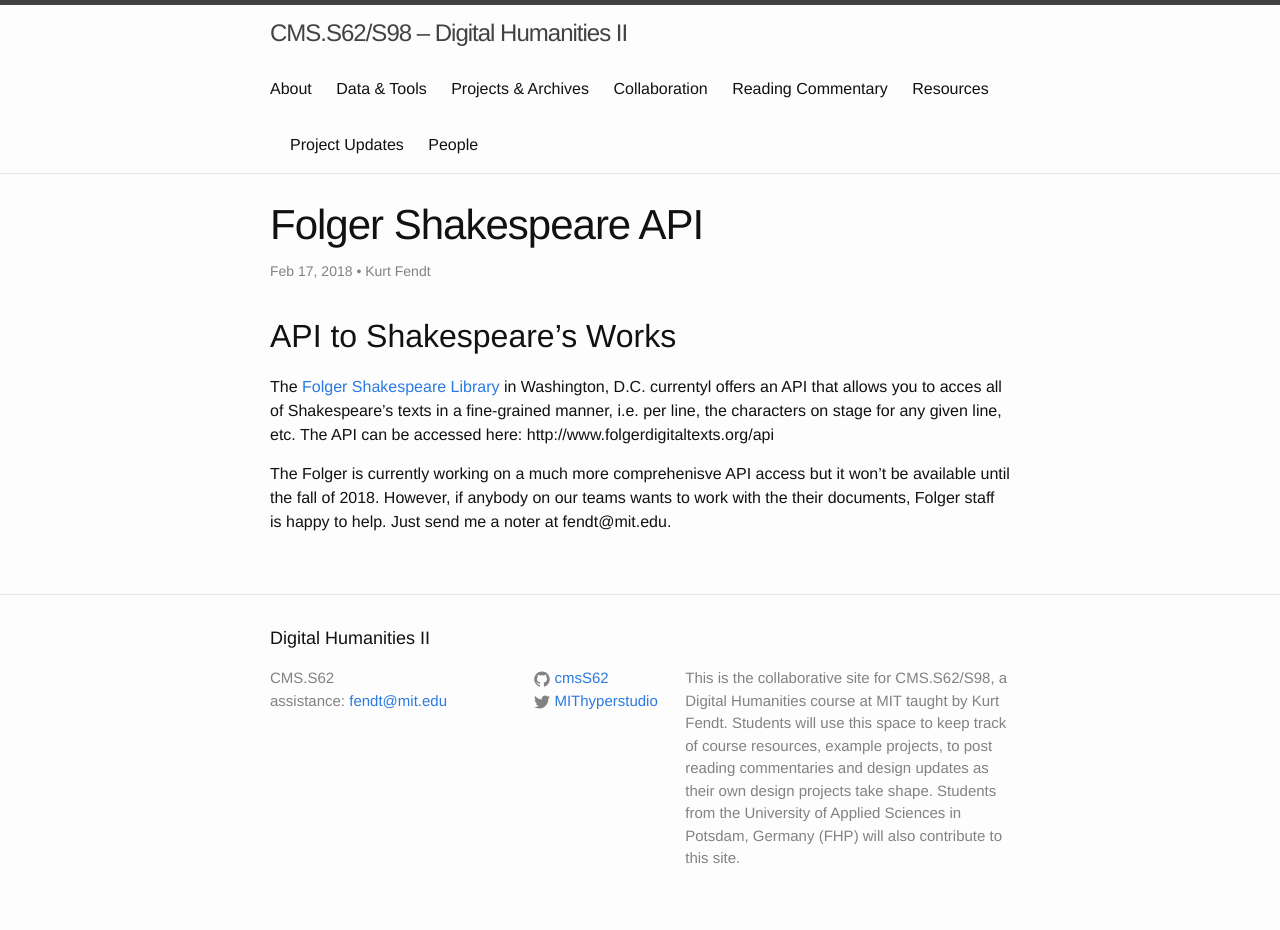
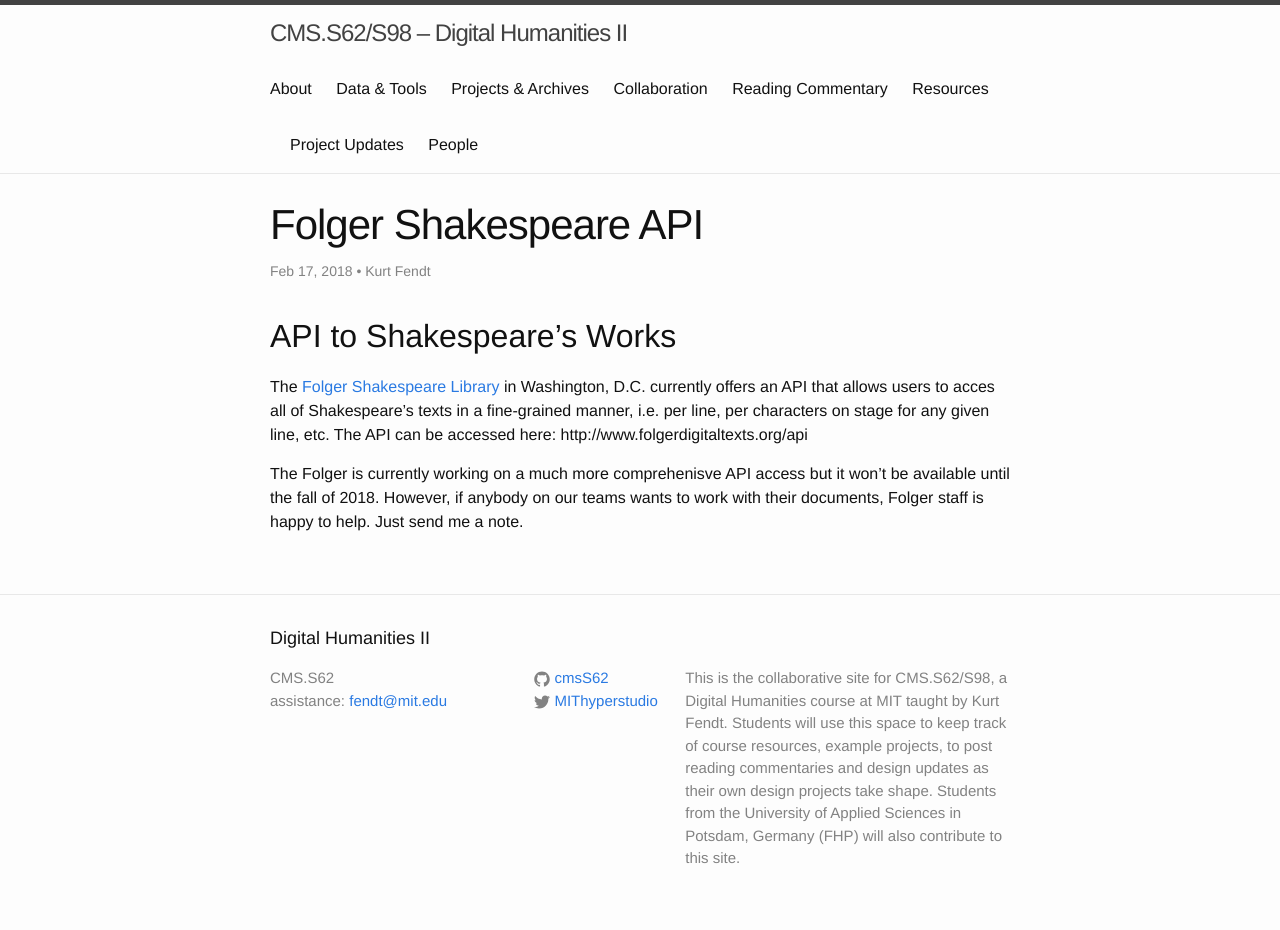
Before and after one commit to cmsS62/Spring-2018, a Jekyll site: the page built from _posts/2018-02-17-shakespeare-api.md, in a window 1280 px wide. Built offline with Jekyll 4.4.1, drawn with Linux system fonts in a browser that asks for light colours.

Commit message:
Create 2018-02-17-shakespeare-api.md

```diff
--- a/_posts/2018-02-17-shakespeare-api.md
+++ b/_posts/2018-02-17-shakespeare-api.md
@@ -7,6 +7,6 @@
 ---
 ## API to Shakespeare's Works
 
-The [Folger Shakespeare Library](https://www.folger.edu) in Washington, D.C. currentyl offers an API that allows you to acces all of Shakespeare's texts in a fine-grained manner, i.e. per line, the characters on stage for any given line, etc. The API can be accessed here: http://www.folgerdigitaltexts.org/api
+The [Folger Shakespeare Library](https://www.folger.edu) in Washington, D.C. currently offers an API that allows users to acces all of Shakespeare's texts in a fine-grained manner, i.e. per line, per characters on stage for any given line, etc. The API can be accessed here: http://www.folgerdigitaltexts.org/api
 
-The Folger is currently working on a much more comprehenisve API access but it won't be available until the fall of 2018. However, if anybody on our teams wants to work with the their documents, Folger staff is happy to help. Just send me a noter at fendt@mit.edu.
+The Folger is currently working on a much more comprehenisve API access but it won't be available until the fall of 2018. However, if anybody on our teams wants to work with their documents, Folger staff is happy to help. Just send me a note.
```
